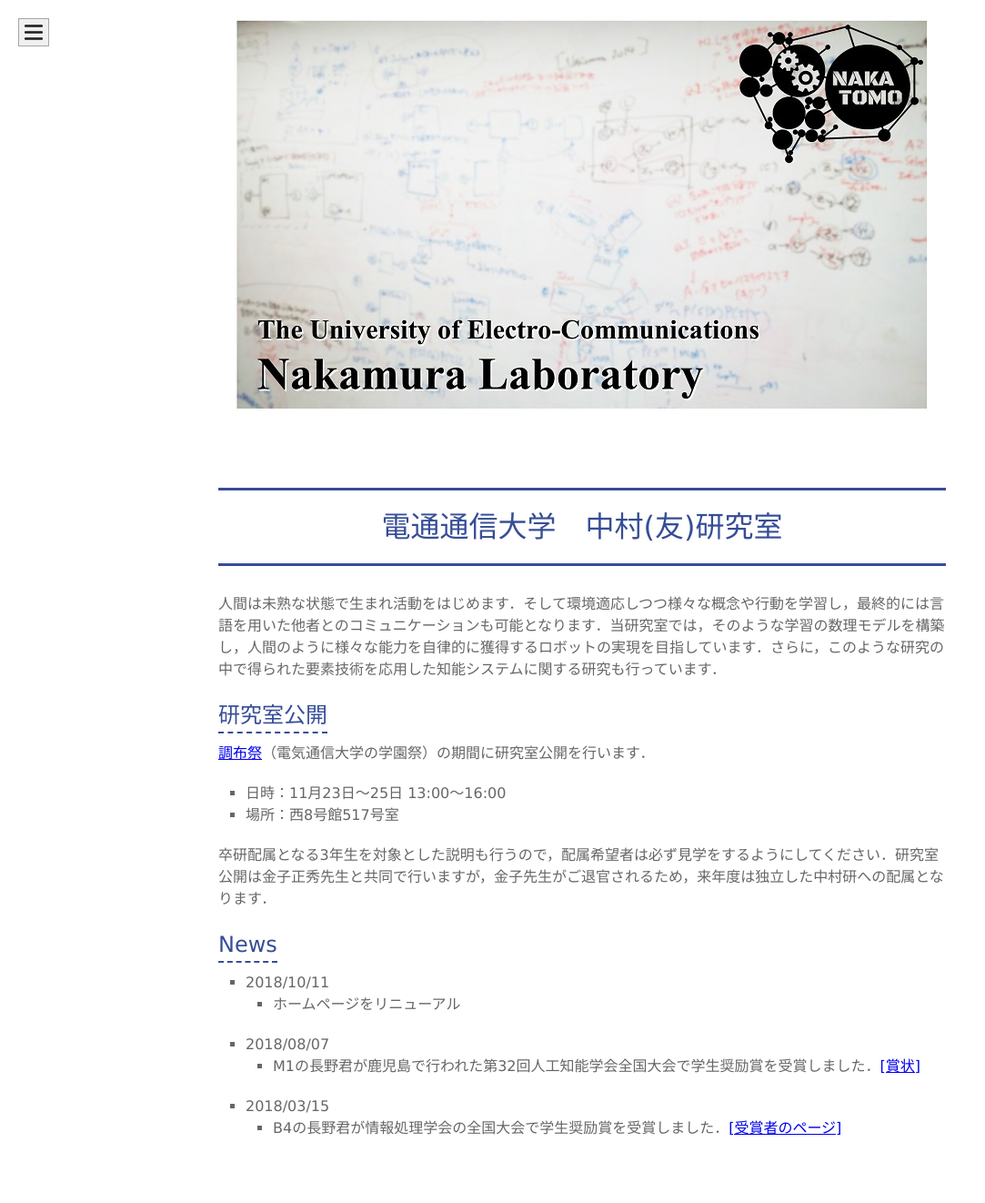
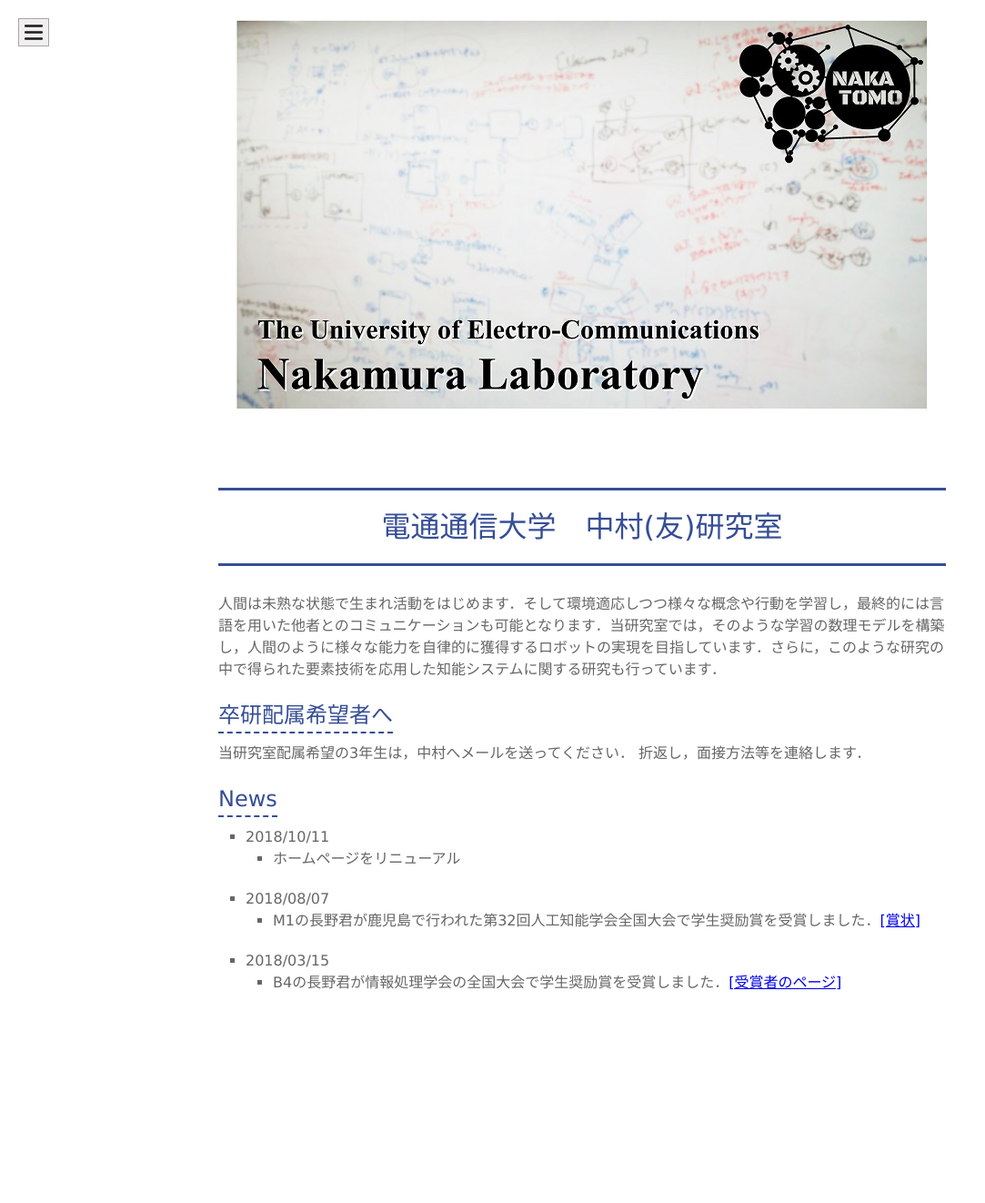
Before and after one commit to naka-lab/naka-lab.github.io, a Jekyll site: the page built from index.md, in a window 1280 px wide. Shown: the whole page at 91% size, without its empty margins (0-1083 px from the left). Built offline with Jekyll 4.4.1, drawn with Linux system fonts in a browser that asks for light colours; our own code applies the rules of GitHub Pages for plain Markdown files; after the commit the page ends 1162 px from its top, so only the background shows below that.

Commit message:
Update index.md

```diff
--- a/index.md
+++ b/index.md
@@ -5,12 +5,9 @@ layout: default
 # 電通通信大学　中村(友)研究室
 人間は未熟な状態で生まれ活動をはじめます．そして環境適応しつつ様々な概念や行動を学習し，最終的には言語を用いた他者とのコミュニケーションも可能となります．当研究室では，そのような学習の数理モデルを構築し，人間のように様々な能力を自律的に獲得するロボットの実現を目指しています．さらに，このような研究の中で得られた要素技術を応用した知能システムに関する研究も行っています．
 
-## 研究室公開
-[調布祭](http://www.chofusai.uec.ac.jp/)（電気通信大学の学園祭）の期間に研究室公開を行います．
-- 日時：11月23日〜25日 13:00～16:00
-- 場所：西8号館517号室
-
-卒研配属となる3年生を対象とした説明も行うので，配属希望者は必ず見学をするようにしてください．研究室公開は金子正秀先生と共同で行いますが，金子先生がご退官されるため，来年度は独立した中村研への配属となります．
+## 卒研配属希望者へ
+当研究室配属希望の3年生は，中村へメールを送ってください．
+折返し，面接方法等を連絡します．
 
 ## News
 * 2018/10/11
```
